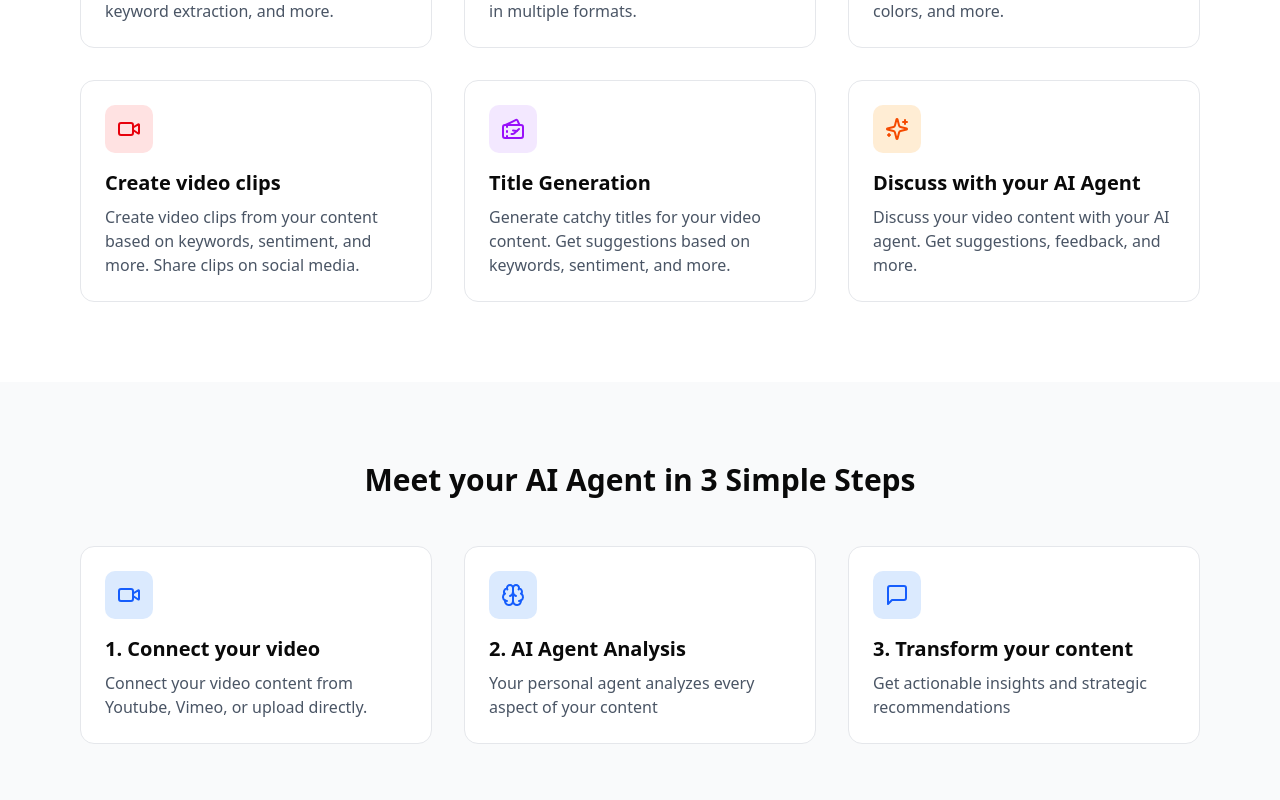
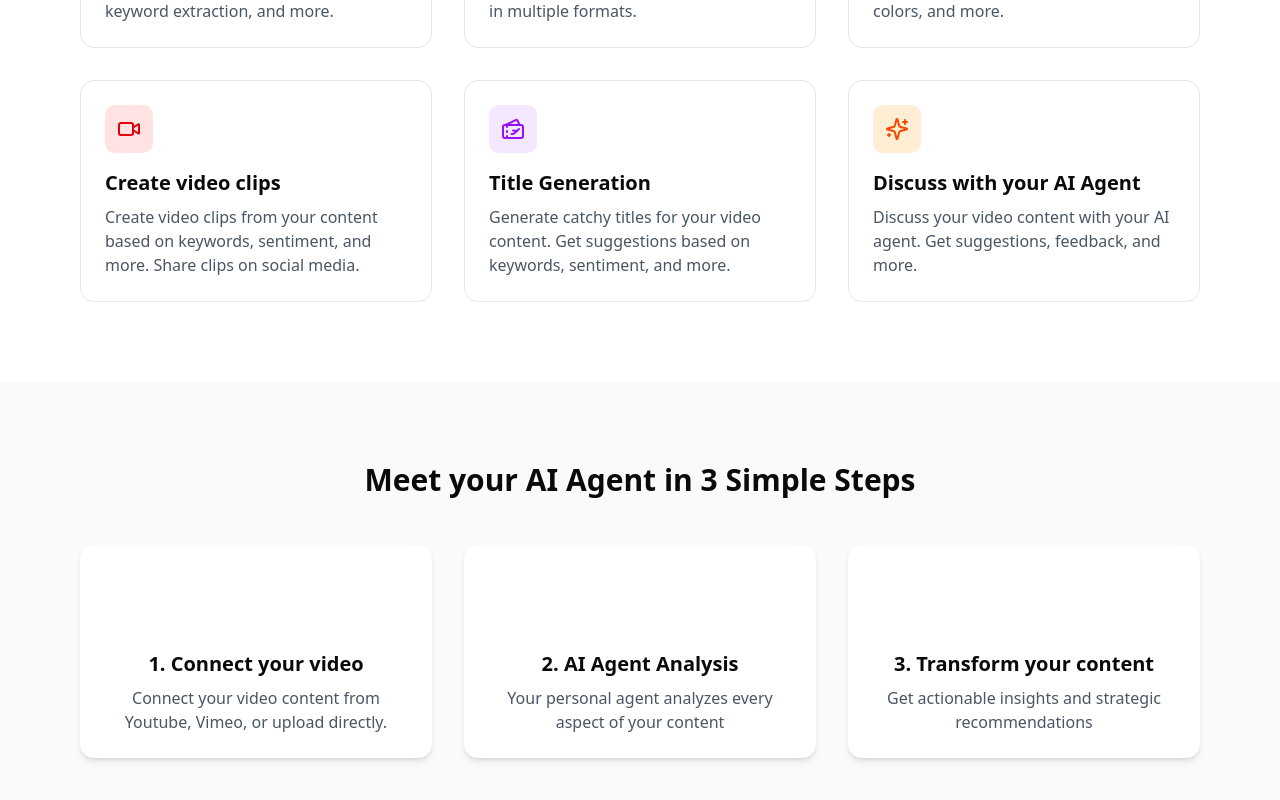
Before and after one commit to marksikaundi/up.Chat, a Next.js app: page / in a window 1280 px wide. Shown: the part 867-1667 px from the top of the page. Built offline with nearby package versions, Linux system fonts and the light colour scheme; no server answers.

Commit message:
🎨 Improve card styling with centered text, shadow effects, and gradient background for icons

```diff
--- a/app/page.tsx
+++ b/app/page.tsx
@@ -149,10 +149,10 @@ export default function Home() {
               return (
                 <div
                   key={index}
-                  className="bg-white p-6 rounded-xl border border-gray-200 hover:border-blue-500 transition-all duration-300 "
+                  className="bg-white p-6 rounded-xl text-center shadow-md hover:shadow-lg transition-all "
                 >
-                  <div className="w-12 h-12 rounded-lg flex items-center justify-center mb-4 bg-blue-100 ">
-                    <Icon className="w-6 h-6 text-blue-600 " />
+                  <div className="w-16 h-16 rounded-full flex items-center bg-gradient-t0-r from-blue-600 justify-center mb-4 mx-auto ">
+                    <Icon className="w-8 h-8 text-white " />
                   </div>
                   <h3 className="text-xl font-semibold mb-2 ">{step.title}</h3>
                   <p className="text-gray-600">{step.description}</p>
```
